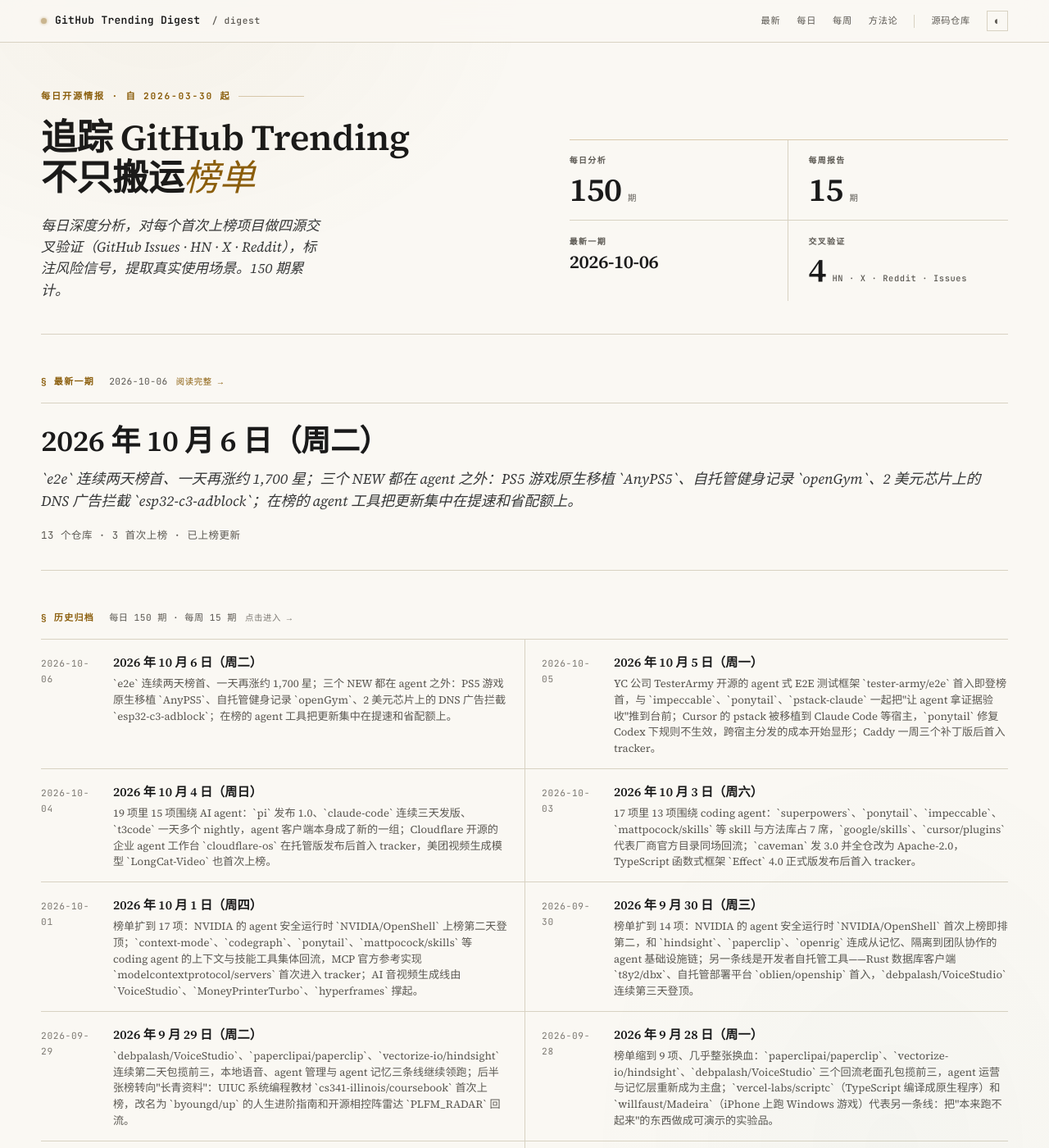
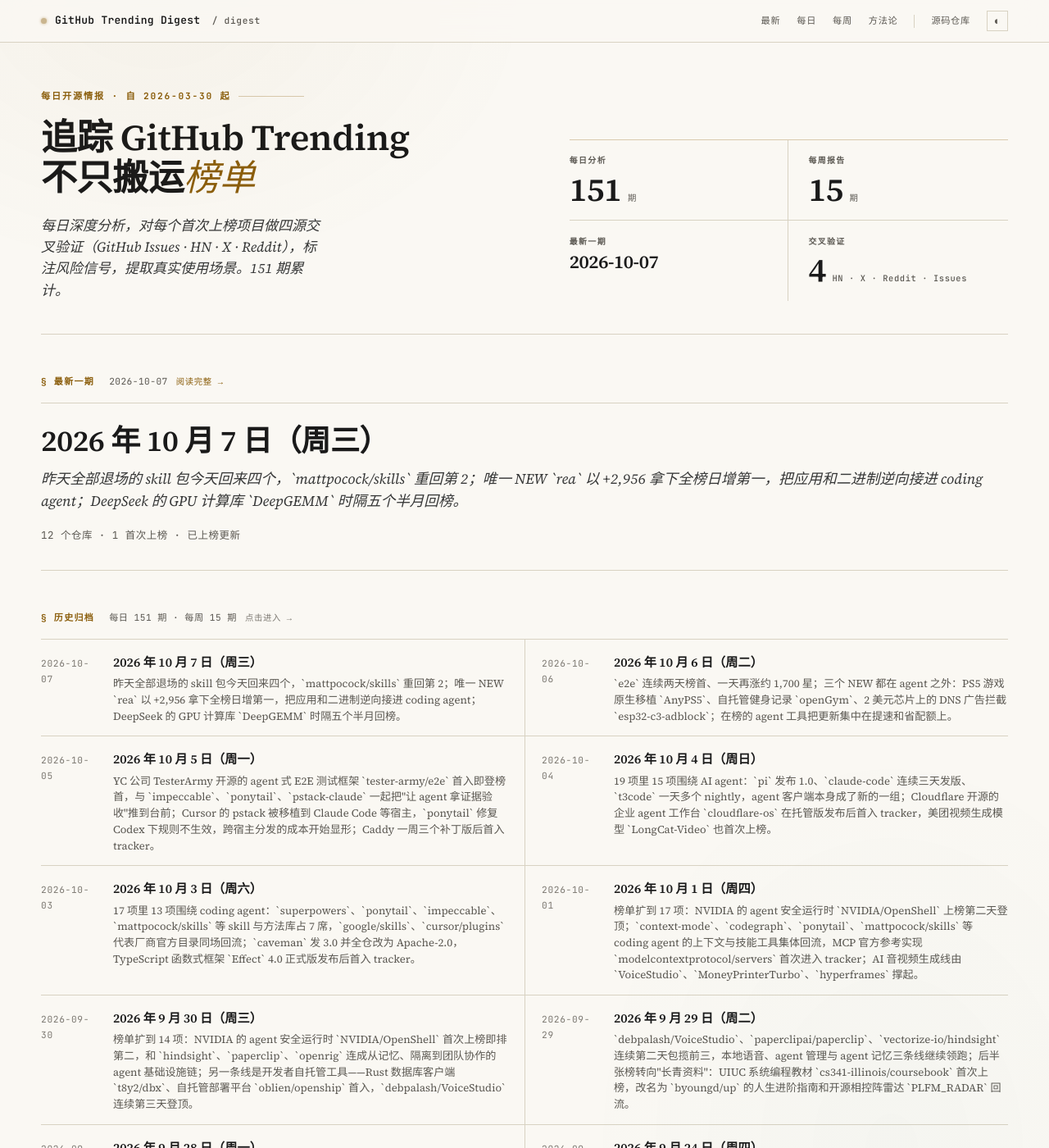
Before and after one commit to maxzyma/github-trending-digest, a Jekyll site: the page built from index.md, in a window 1280 px wide and 1400 px high. Shown: the whole window at 82% size. Built offline with Jekyll 4.4.1, drawn with Linux system fonts in a browser that asks for light colours; some of the changed lines change nothing that is shown; some of the changed text lies outside the part shown.

Commit message:
daily: 2026-10-07 public archive

```diff
--- /dev/null
+++ b/daily/2026-10-07-analysis.md
@@ -0,0 +1,150 @@
+---
+layout: daily
+date: 2026-10-07
+title: GitHub Trending 深度分析 — 2026 年 10 月 7 日（周三）
+subtitle: 昨天全部退场的 skill 包今天回来四个，`mattpocock/skills` 重回第 2；唯一 NEW `rea` 以 +2,956 拿下全榜日增第一，把应用和二进制逆向接进 coding agent；DeepSeek 的 GPU 计算库 `DeepGEMM` 时隔五个半月回榜。
+total: 12
+new_count: 1
+new_repos:
+  - repo: morluto/rea
+    stars: 9628
+    star_delta: 2956
+    lang: TypeScript
+    source_strength: 中
+    risk_tags: ['compliance', 'stability', 'security', 'bus_factor', 'vanity']
+updated_repos:
+  - repo: tester-army/e2e
+    change: "="
+    days_listed: 3
+  - repo: earthtojake/text-to-cad
+    change: "="
+    days_listed: 3
+  - repo: boykopovar/AnyPS5
+    change: ↑1
+    days_listed: 2
+  - repo: thedotmack/claude-mem
+    change: ↓4
+    days_listed: 4
+  - repo: msitarzewski/agency-agents
+    change: ↑2
+    days_listed: 2
+  - repo: DuarteSantos8/openGym
+    change: ↓2
+    days_listed: 2
+---
+
+# GitHub Trending 深度分析 — 2026 年 10 月 7 日（周三）
+
+_昨天全部退场的 skill 包今天回来四个，`mattpocock/skills` 重回第 2；唯一 NEW `rea` 以 +2,956 拿下全榜日增第一，把应用和二进制逆向接进 coding agent；DeepSeek 的 GPU 计算库 `DeepGEMM` 时隔五个半月回榜。_
+
+_项目总数: 12 | 首次上榜: 1 | 重新上榜: 5 | 已上榜更新: 6 | 数据源: https://github.com/trending_
+
+---
+
+## 本日主线
+
+**主线一：榜单地图 — 12 项里 9 项围绕 coding agent，skill 包重新占最大盘。** 今日可分 3 组：
+
+- **Skill 与工作方法包**（5 项，最大盘）—— `mattpocock/skills`（RE，#2，278,193 ⭐）、`pbakaus/impeccable`（RE，#5）、`ayghri/i-have-adhd`（RE，#7）、`msitarzewski/agency-agents`（↑2，#10）、`cathrynlavery/diagram-design`（RE，#12）
+- **给 agent 接专业能力与记忆**（4 项）—— `tester-army/e2e`（=，榜首，连续三天，+1,725）测试、`earthtojake/text-to-cad`（=，#3）CAD 建模、`morluto/rea`（NEW，#8，+2,956，全榜日增第一）逆向分析、`thedotmack/claude-mem`（↓4，#6）跨会话记忆
+- **Agent 之外**（3 项）—— `boykopovar/AnyPS5`（↑1，#4）PS5 游戏原生移植、`DuarteSantos8/openGym`（↓2，#11）自托管健身记录、`deepseek-ai/DeepGEMM`（RE，#9）GPU 矩阵计算库
+
+和 10-06 相比，昨天的 13 项留下 6 项，`t3code`、`Agent-Reach`、`OpenMontage`、`caddy`、`cloudflare-os`、`stremio-web`、`esp32-c3-adblock` 7 项退场。昨天一项不剩的 skill 包今天回来四个，加上留榜的 `agency-agents` 共 5 项，重新成为最大一组；成熟基础设施只剩 `DeepGEMM`。
+
+**主线二：Skill 包回流，更新重心是安装、兼容和稳健性。** 回来的几个包都在 10-06 前后有密集提交。`mattpocock/skills` 10-04 发布 v1.3.0，新增 `implement-spec`：把一份需求拆成的工单当作任务图，让多个子 agent 各在独立 worktree 里并行实现再合并，另加一个规定 PR 描述写法的 `pr` skill；10-06 又合入一批措辞和外部 PR 列表的修正（#1185–#1190）。`i-have-adhd` 10-06 连发 0.4.0、0.4.1，修 OpenCode 新版插件接口（#240）和安装更新步骤（#238）；`diagram-design` 同日从 2.6.61 升到 2.6.64，补的是 draw.io 和 Excalidraw 文件解析的边界校验（#280、#281、#283），并新增 `npx skills add` 安装路径（#199）；`impeccable` 修的是检测引擎对网页截取、缩放演示框的识别（#967、#970）。这批项目不再只是一组提示词文件，开始带安装器、跨 agent 适配和解析代码，维护工作也随之变成普通软件的兼容和修 bug。
+
+**主线三：逆向分析成为 agent 的新能力，`rea` 是今天唯一的新面孔。** `rea` 通过 MCP 让 Claude Code、Codex、Cursor 等 agent 调用 Hopper、Ghidra、IDA 和 JS/Electron 静态分析，目标是"看到别人 app 的某个功能，弄清它怎么实现"。它和在榜的 `e2e`（让 agent 写和跑端到端测试）、`text-to-cad`（让 agent 生成 CAD 模型）是同一思路：把一个原本需要专业工具和经验的领域，包装成 agent 可直接调用的工具集。10-05 以来外部用户报了几十个 issue，集中在 Windows 支持和大体积应用分析失败，说明确实有人在装、在试。
+
+**主线四：榜单解读提醒 — 今天几个大增量的社区足迹偏薄。** `rea` 日增全榜第一，但 9,628 ⭐ 对 30 个 subscribers（约 321:1），X 上的传播以 AI 推介号为主，HN 两条帖子均无评论；`e2e` 比例升到约 376:1；`openGym` 日增仍在 1,400 以上，但 10-04 以来只有一次 README 改动。这些项目都有真实的工程活动，今天的位置更多反映传播强度，不能直接当作采用度证据。
+
+---
+
+## 首次上榜项目
+
+### [morluto/rea](https://github.com/morluto/rea) — NEW ⭐ 9,628（+2,956）| TypeScript | 信源：中
+
+**它是什么**: 一个给 AI 编程助手用的"逆向分析工具箱"。装好后，你可以直接对 Claude Code、Codex 等助手说"看看这个 App 的某个功能是怎么做的"，它会调用反编译器、抓包和代码分析工具去拆解目标程序，再给出带证据的结论。
+
+**解决什么问题**: 逆向一个应用通常要会用 Ghidra、IDA 这类专业工具，还要懂汇编、文件格式和调试技巧，门槛很高。`rea` 把这些工具注册成 agent 可调用的能力（MCP Server + CLI，npm 包名 `rea-agents`），一条 `npx rea-agents setup` 就能接入十余种 agent。可分析原生二进制、JS/Electron/ASAR 包、.NET 程序、网站和浏览器抓包、APK（需另装 JADX）和固件（需另装 Binwalk/Unblob）。分析在本地运行，输出附证据和局限说明。
+
+**谁在用、怎么用**（来自 Issues/X）:
+- Windows 用户试装：Ghidra 分析在 Windows 上被硬性关闭，与 README 宣传的 Windows 支持矛盾（#527，已修）；另有 setup/doctor 报错（#504、#526）和 ASAR 路径分隔符问题（#570）。
+- 分析大型 Electron 应用：大目标报 `RangeError`（#623），24 MB 的 Obsidian ASAR 跑几分钟无输出后失败（#746），两者仍未关闭。
+- 接入不同模型：有工具的参数 schema 被 Anthropic API 拒绝（#528，已修）；有人希望支持 .NET NativeAOT 程序反编译（#744）。
+
+**社区怎么评价**:
+- 正面: 维护响应快，10-05 以来的外部 issue 不少已在一两天内修复关闭；fork 1,066 个，约占 stars 的 11%，比同类高热度项目更像有人在实际使用。
+- 负面: 未找到独立开发者的实测好评；X 上的传播主要来自 AI 推介账号（10-04、10-05 两条帖子）；HN 有 7 月一条 Show HN（3 分）和 10-06 一条（1 分），均无评论；Reddit 无讨论。
+- 健康度: 9,628 ⭐ / 30 subscribers（约 321:1）/ 1,066 forks / 107 open（含 PR，累计约 348 个 issue、462 个 PR）。4-14 建仓，10-06 仍有推送。累计约 1,057 次提交，作者约 695 次（约 66%），另有三位贡献者分别约 196、74、53 次。
+
+**风险与争议**:
+- **compliance**: 主打"复刻别人 App 的功能"，可能违反目标软件的 EULA 或反逆向条款，涉及著作权；Hopper、IDA 本身也需要授权。
+- **stability**: Windows 支持仍属实验性，大体积应用分析会失败（#623、#746）。
+- **security**: 推荐安装方式是 `curl | bash`；工具本身要处理不可信的二进制和应用包。
+- **bus_factor**: 约三分之二的提交来自作者一人，但已有几位稳定贡献者。
+- **vanity**: 程度中等。比例高、HN/Reddit 几乎没有讨论，但 fork 数和近两天的外部 issue 是真实使用的信号。
+
+**技术备注**: TypeScript，MIT；MCP Server + CLI；支持 macOS、Linux，npm 4.1.0 起实验性支持 Windows x64；深度原生分析需 Hopper（可用演示模式）、Ghidra 或 IDA Pro 之一，静态 JS 分析不依赖这些引擎。
+
+---
+
+## RE 回归项目
+
+### mattpocock/skills — RE（#2，上次上榜 2026-10-04）
+
+- **Stars**: 278,193（今日 +889，较 10-04 在榜时的 275,391 累计 +2,802）
+- **更新**: 10-04 发布 v1.3.0、v1.3.1。新增 `implement-spec`：按任务图并行派发子 agent，每个在独立 worktree 里用 `tdd` 实现一个工单，再合并到集成分支；新增 `pr` skill，规定 PR 描述先用最小的示意（伪代码、调用树、diff 等）说清改动。10-06 合入多项修正：`to-tickets` 的子工单和阻塞关系措辞（#1188）、外部 PR 列表（#1187）、Claude 交接时的引号处理（#1185），作者还在试验一个新的 chief-of-staff skill。
+
+### pbakaus/impeccable — RE（#5，上次上榜 2026-10-05）
+
+- **Stars**: 77,724（今日 +616，较 10-05 在榜时的 76,332 累计 +1,392）
+- **更新**: 最新版本仍是 10-02 的 skill-v4.5.0 / engine-v0.1.11。10-06、10-07 继续改检测引擎：网页截取对从右到左文字、页脚和 Cookie 弹窗时序的处理（#967），以及缩放或倾斜的演示框识别（#970）。
+
+### ayghri/i-have-adhd — RE（#7，上次上榜 2026-09-11）
+
+- **Stars**: 54,434（今日 +326，较 9-11 在榜时的 38,467 累计 +15,967）
+- **更新**: 10-06 连发 0.4.0、0.4.1：适配 OpenCode 新版插件接口（#240），补上安装文档里的更新步骤（#238），修正 npm 安装示例（#213），并同步各语言翻译版本的示例。
+
+### deepseek-ai/DeepGEMM — RE（#9，上次上榜 2026-04-21）
+
+- **Stars**: 8,724（今日 +199）
+- **更新**: DeepSeek 开源的 GPU 矩阵乘法库，用于大模型训练和推理中最耗算力的那部分计算。9-30 发布一次公开版本同步（#462）：新增考虑数据局部性的 Mega MoE 执行方式、带 BF16 随机舍入的 GEMM 收尾计算，稀疏 MQA 支持更多注意力头，并改进 Indexer 和 Mega MoE 流水线。该仓采用内部开发、定期导出的方式，提交频率低，但每次同步改动量大。
+
+### cathrynlavery/diagram-design — RE（#12，上次上榜 2026-09-11）
+
+- **Stars**: 44,070（今日 +228，较 9-11 在榜时的 37,800 累计 +6,270）
+- **更新**: 10-06 从 2.6.61 连升到 2.6.64，集中加固 draw.io 和 Excalidraw 文件的解析：拒绝重复元素 ID（#280）、限制结构解析范围（#281）、校验几何数据（#283）；同时新增 `npx skills add` 安装方式（#199）。
+
+---
+
+## 已上榜项目更新
+
+### tester-army/e2e — =（连续上榜 3 天，#1）
+
+- **Stars**: 6,386（今日 +1,725，较 10-06 的 4,858 增加 +1,528）
+- **更新**: 10-06 发布 e2e 0.18.0（web 包 0.13.0、mobile 包 0.10.0）：改用基于 oxc 的自带 TypeScript 加载器替换 tsx，原因是 tsx 依赖的 esbuild 安装脚本让 pnpm 11 及以上的安装直接失败（#790）；同日修复断言判断、缓存键和 MCP 初始化配置等多项问题（#902、#911、#929）。subscribers 从 15 升到 17，比例约 376:1。
+
+### earthtojake/text-to-cad — =（连续上榜 3 天，#3）
+
+- **Stars**: 18,010（今日 +619，较 10-06 的 17,446 增加 +564）
+- **更新**: 10-06 发布 v0.7.15，新增 agent 插件所需的 `plugin.json` 和 `mcp.json`，CI 改为只跑改动可能影响的部分（#554）。
+
+### boykopovar/AnyPS5 — ↑1（连续上榜 2 天，#4）
+
+- **Stars**: 6,649（今日 +949，较 10-06 的 4,987 增加 +1,662）
+- **更新**: 无新版本，仍是 9-28 的 v0.1.1。10-06、10-07 社区继续补 PS5 系统函数：音频重采样（#1018）、线程取消（#834）、3D 音频（#830），并修复 POSIX 下自动运行路径的引号问题（#1016）。
+
+### thedotmack/claude-mem — ↓4（连续上榜 4 天，#6）
+
+- **Stars**: 97,204（今日 +534，较 10-06 的 96,651 增加 +553）
+- **更新**: 10-06 一天发布 v13.34.0 ~ v13.34.2。v13.34.2 撤销了 v13.29.0 起引入的历史裁剪：它会让 OpenRouter、Gemini 等走 OpenAI 兼容接口的观察会话无法复用提示缓存；v13.34.1 恢复 30 天免费试用（#4561）。
+
+### msitarzewski/agency-agents — ↑2（连续上榜 2 天，#10）
+
+- **Stars**: 157,853（今日 +623，较 10-06 的 157,286 增加 +567）
+- **更新**: 10-06 合并同一位贡献者的第三批 20 个内容修正 PR（#1033–#1052，经 #1058 合入），涉及各角色示例代码里的输入校验、分页参数和报表统计。
+
+### DuarteSantos8/openGym — ↓2（连续上榜 2 天，#11）
+
+- **Stars**: 5,746（今日 +1,419，较 10-06 的 4,261 增加 +1,485）
+- **更新**: 无显著更新。10-06 只改了 README，最新版本仍是 9-28 的 v1.3.9；subscribers 从 14 升到 22，比例约 261:1。
--- /dev/null
+++ b/daily/2026-10-07.md
@@ -0,0 +1,18 @@
+# GitHub Trending 每日榜单 — 2026 年 10 月 7 日（周三）
+
+| # | 项目 | Stars | 今日 | 排名变化 |
+|---|------|-------|------|---------|
+| 1 | [tester-army/e2e](https://github.com/tester-army/e2e) | 6,386 | +1,725 | = |
+| 2 | [mattpocock/skills](https://github.com/mattpocock/skills) | 278,193 | +889 | RE |
+| 3 | [earthtojake/text-to-cad](https://github.com/earthtojake/text-to-cad) | 18,010 | +619 | = |
+| 4 | [boykopovar/AnyPS5](https://github.com/boykopovar/AnyPS5) | 6,649 | +949 | ↑1 |
+| 5 | [pbakaus/impeccable](https://github.com/pbakaus/impeccable) | 77,724 | +616 | RE |
+| 6 | [thedotmack/claude-mem](https://github.com/thedotmack/claude-mem) | 97,204 | +534 | ↓4 |
+| 7 | [ayghri/i-have-adhd](https://github.com/ayghri/i-have-adhd) | 54,434 | +326 | RE |
+| 8 | [morluto/rea](https://github.com/morluto/rea) | 9,628 | +2,956 | NEW |
+| 9 | [deepseek-ai/DeepGEMM](https://github.com/deepseek-ai/DeepGEMM) | 8,724 | +199 | RE |
+| 10 | [msitarzewski/agency-agents](https://github.com/msitarzewski/agency-agents) | 157,853 | +623 | ↑2 |
+| 11 | [DuarteSantos8/openGym](https://github.com/DuarteSantos8/openGym) | 5,746 | +1,419 | ↓2 |
+| 12 | [cathrynlavery/diagram-design](https://github.com/cathrynlavery/diagram-design) | 44,070 | +228 | RE |
+
+> 数据源：<https://github.com/trending> · 抓取于 2026-10-07
--- a/index.md
+++ b/index.md
@@ -48,6 +48,7 @@
 
 ## Daily Analysis
 
+- [2026-10-07](daily/2026-10-07-analysis) — 昨天全部退场的 skill 包今天回来四个，mattpocock/skills 重回第 2；唯一 NEW rea 以 +2,956 拿下全榜日增第一，把应用和二进制逆向接进 coding agent；DeepSeek 的 GPU 计算库 DeepGEMM 时隔五个半月回榜。
 - [2026-10-06](daily/2026-10-06-analysis) — e2e 连续两天榜首、一天再涨约 1,700 星；三个 NEW 都在 agent 之外：PS5 游戏原生移植 AnyPS5、自托管健身记录 openGym、2 美元芯片上的 DNS 广告拦截 esp32-c3-adblock；在榜的 agent 工具把更新集中在提速和省配额上。
 - [2026-10-05](daily/2026-10-05-analysis) — YC 公司 TesterArmy 开源的 agent 式 E2E 测试框架 tester-army/e2e 首入即登榜首，与 impeccable、ponytail、pstack-claude 一起把“让 agent 拿证据验收”推到台前；Cursor 的 pstack 被移植到 Claude Code 等宿主，ponytail 修复 Codex 下规则不生效，跨宿主分发的成本开始显形；Caddy 一周三个补丁版后首入 tracker。
 - [2026-10-04](daily/2026-10-04-analysis) — 19 项里 15 项围绕 AI agent：pi 发布 1.0、claude-code 连续三天发版、t3code 一天多个 nightly，agent 客户端本身成了新的一组；Cloudflare 开源的企业 agent 工作台 cloudflare-os 在托管版发布后首入 tracker，美团视频生成模型 LongCat-Video 也首次上榜。
```
